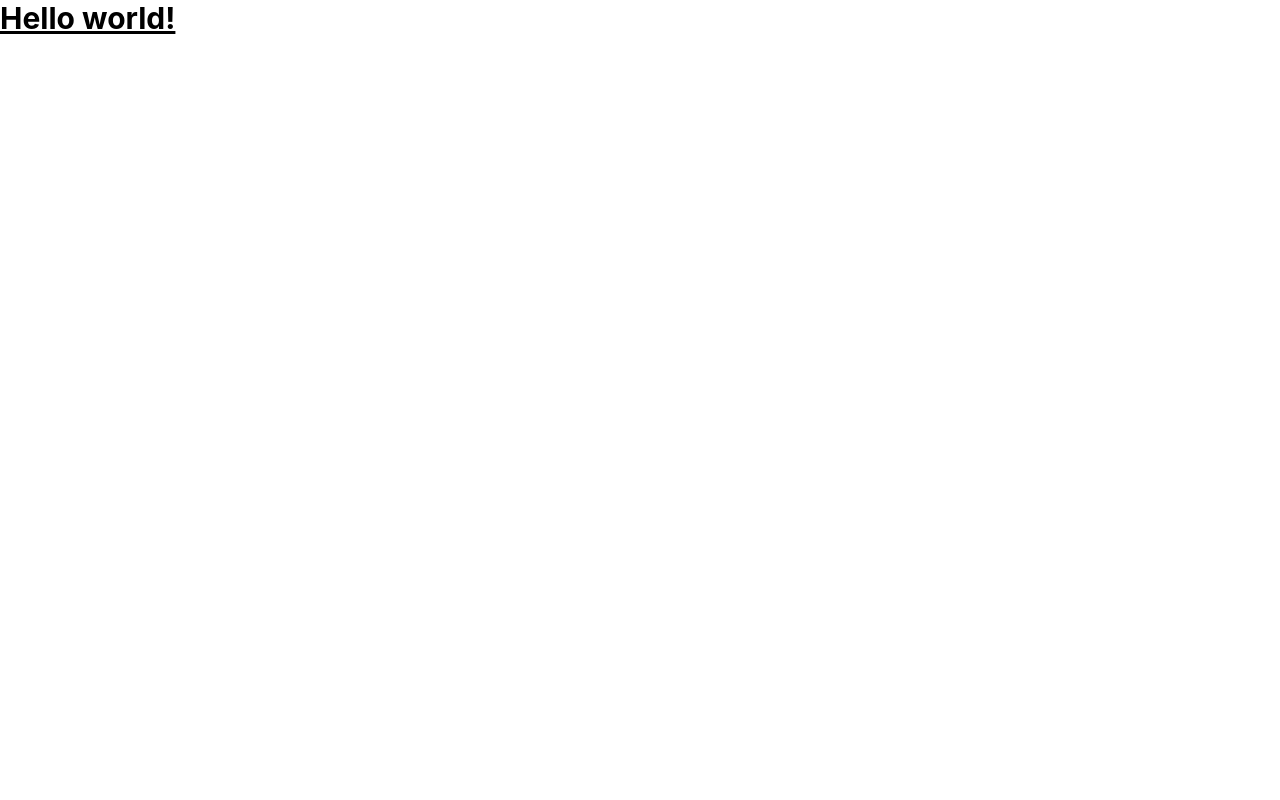
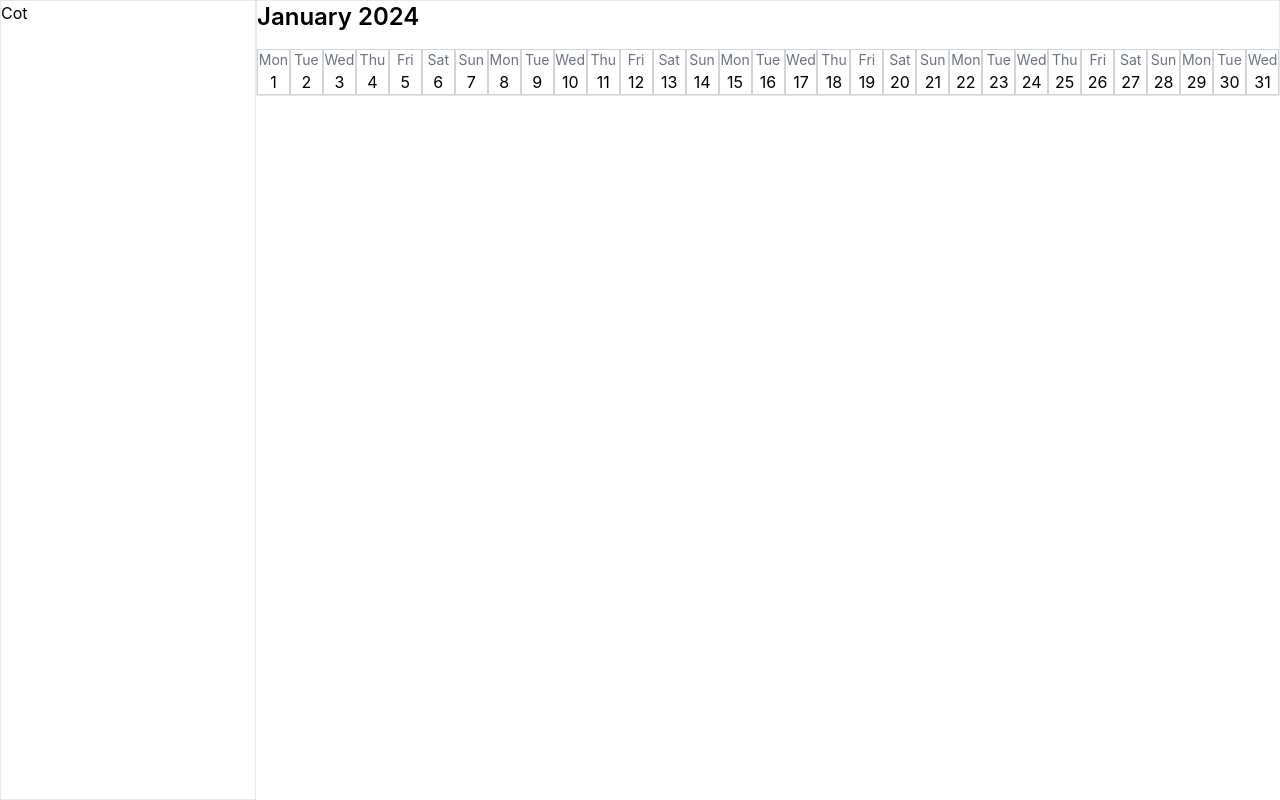
Before and after one commit to thong-vm/task-logger, a React (Create React App) app: page / in a window 1280 px wide. Built offline with nearby package versions, Linux system fonts and the light colour scheme.

Commit message:
update 2 files and create 2 files

```diff
--- a/public/index.html
+++ b/public/index.html
@@ -1,5 +1,5 @@
 <!DOCTYPE html>
-<html lang="en">
+<html lang="en" >
   <head>
     <meta charset="utf-8" />
     <link rel="icon" href="%PUBLIC_URL%/favicon.ico" />
@@ -26,7 +26,7 @@
     -->
     <title>React App</title>
   </head>
-  <body>
+  <body >
     <noscript>You need to enable JavaScript to run this app.</noscript>
     <div id="root"></div>
     <!--
--- a/src/App.js
+++ b/src/App.js
@@ -1,12 +1,15 @@
-import logo from './logo.svg';
-import './App.css';
+import logo from "./logo.svg";
+import "./App.css";
+import Calendar from "./components/Calendar/Calendar";
 
 function App() {
   return (
-    <h1 className="text-3xl font-bold underline">
-      Hello world!
-    </h1>
+    <div className="flex">
+      <div className="fixed w-[20%] border h-full bg-white">Cot</div>
+      <div className="min-w-[600px] w-full ml-[20%] overflow-x-auto">
+        <Calendar year={2024} />
+      </div>
+    </div>
   );
 }
-
 export default App;
--- /dev/null
+++ b/src/components/Calendar/Calendar.js
@@ -0,0 +1,16 @@
+import CalendarItems from "../CalendarItems/CalendarItems";
+
+function Calendar({ year }) {
+  const currentDate = new Date();
+
+  const renderCalendar = () => {
+    let calendar = [];
+    for (var i = 1; i <= 12; i++) {
+      calendar.push(<CalendarItems month={i} year={year} />);
+    }
+    return calendar;
+  };
+  return <div className="flex ">{renderCalendar()}</div>;
+}
+
+export default Calendar;
--- /dev/null
+++ b/src/components/CalendarItems/CalendarItems.js
@@ -0,0 +1,46 @@
+import React, { useState } from "react";
+
+function CalendarItems({ month, year }) {
+  const daysOfWeek = ["Sun", "Mon", "Tue", "Wed", "Thu", "Fri", "Sat"];
+  const months = [
+    "January",
+    "February",
+    "March",
+    "April",
+    "May",
+    "June",
+    "July",
+    "August",
+    "September",
+    "October",
+    "November",
+    "December",
+  ];
+  const currentMonth = month - 1;
+  const currentYear = year;
+  const daysInMonth = new Date(currentYear, currentMonth + 1, 0).getDate();
+  const generateCalendar = () => {
+    let calendar = [];
+    for (let i = 1; i <= daysInMonth; i++) {
+      const dayOfWeek = new Date(currentYear, currentMonth, i).getDay();
+      calendar.push(
+        <div key={i} className="w-10 border border-gray-300 text-center">
+          <div className="text-sm text-gray-500">{daysOfWeek[dayOfWeek]}</div>
+          <div>{i}</div>
+        </div>
+      );
+    }
+    return calendar;
+  };
+
+  return (
+    <div className="container mx-auto border">
+      <h1 className="text-2xl font-semibold mb-4">
+        {months[currentMonth]} {currentYear}
+      </h1>
+      <div className="flex">{generateCalendar()}</div>
+    </div>
+  );
+}
+
+export default CalendarItems;
```
